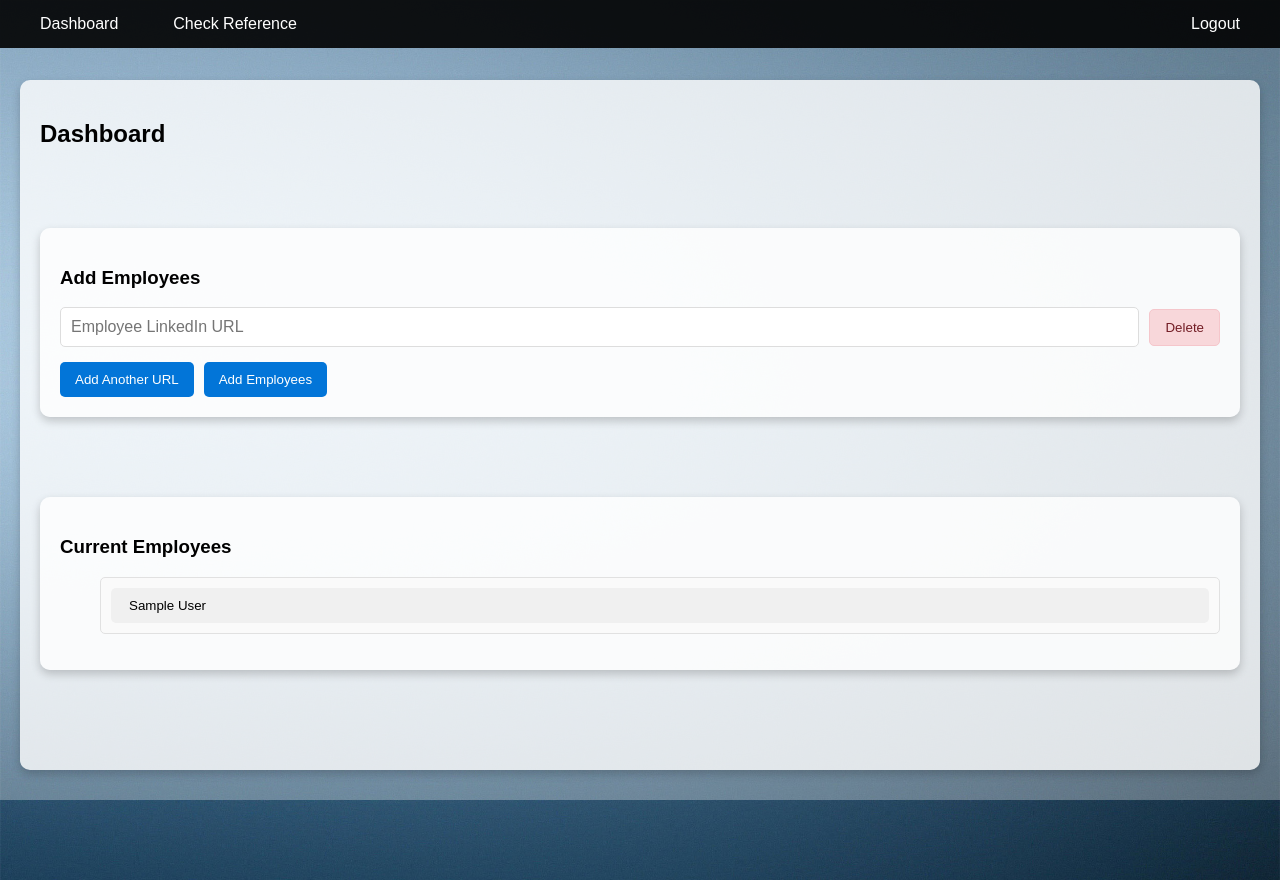
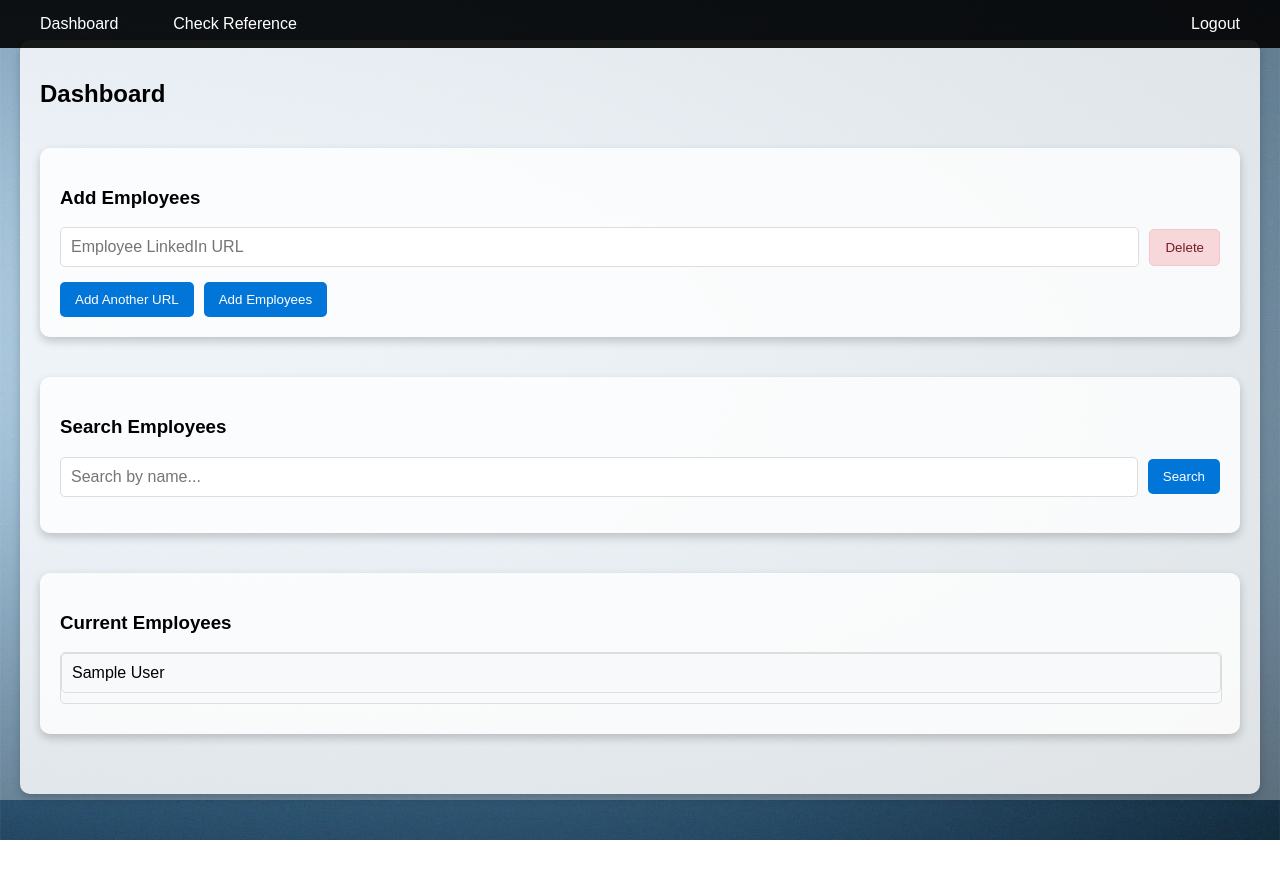
Before and after one commit to ColeUyematsu/Linkedin-Reference-Checker, a Flask app: page /dashboard in a window 1280 px wide. After the commit the page ends 840 px from the top, so only its background shows below. Run offline with Flask 3, Linux system fonts and the light colour scheme; a user stored in the database is signed in; tables that the repository leaves empty hold one stand-in row (values such as "Sample post").

Commit message:
appearance

```diff
--- a/routes.py
+++ b/routes.py
@@ -1,4 +1,4 @@
-from flask import render_template, url_for, flash, redirect, request
+from flask import render_template, url_for, flash, redirect, request, jsonify
 from flask_login import login_user, current_user, logout_user, login_required
 from models import db, User, Employee
 from linkedin_reference_checker import fetch_employee_data, check_shared_experience, fetch_linkedin_profiles, parse_dates, normalize_company_name, process_profile_data
@@ -6,6 +6,7 @@
 from flask import Blueprint
 import pandas as pd
 from datetime import datetime
+
 
 main = Blueprint('main', __name__)
 
@@ -256,3 +257,13 @@
 def logout():
     logout_user()
     return redirect(url_for('main.login'))
+
+@main.route('/search', methods=['GET'])
+def search_employees():
+    query = request.args.get('q', '').lower()
+    # Perform a SQL query to find matches
+    results = Employee.query.filter(Employee.name.ilike(f'%{query}%')).limit(5).all()
+
+    # Format results as JSON
+    output = [{"id": emp.id, "name": emp.name, "experience": emp.experience} for emp in results]
+    return jsonify(output)
--- a/static/dashboard.js
+++ b/static/dashboard.js
@@ -1,13 +1,25 @@
 // Collapsible functionality
-var coll = document.getElementsByClassName("collapsible");
-for (var i = 0; i < coll.length; i++) {
-    coll[i].addEventListener("click", function () {
-        this.classList.toggle("active");
-        var content = this.nextElementSibling;
-        content.style.display = (content.style.display === "block") ? "none" : "block";
+// Dropdown toggle functionality
+function toggleDropdown(id) {
+    const dropdown = document.getElementById(id);
+
+    // Close all dropdowns except the one clicked
+    document.querySelectorAll('.dropdown-content').forEach(drop => {
+        if (drop.id !== id) drop.classList.remove('active'); // Hide others
     });
+
+    // Toggle visibility for the selected dropdown
+    dropdown.classList.toggle('active');
 }
 
+// Close dropdowns if the user clicks outside
+window.addEventListener('click', function (e) {
+    if (!e.target.matches('.dropdown-btn')) { // Only dropdown buttons should trigger toggle
+        document.querySelectorAll('.dropdown-content').forEach(dropdown => {
+            dropdown.classList.remove('active'); // Close all dropdowns
+        });
+    }
+});
 // Add new input field with consistent "Delete" button styling
 function addInput() {
     // Container for input and delete button
@@ -42,3 +54,79 @@
     var inputDiv = element.parentNode;
     inputDiv.remove();
 }
+function searchEmployees() {
+    const query = document.getElementById("searchInput").value;
+
+    fetch(`/search?q=${query}`)
+        .then(response => response.json())
+        .then(results => {
+            const searchResults = document.getElementById("searchResults");
+            searchResults.innerHTML = ""; // Clear previous results
+
+            if (results.length === 0) {
+                searchResults.innerHTML = "<li class='list-group-item'>No results found</li>";
+                return;
+            }
+
+            results.forEach(employee => {
+                const listItem = document.createElement("li");
+                listItem.classList.add("employee");
+
+                // Create Employee Entry
+                const employeeEntry = document.createElement("div");
+                employeeEntry.classList.add("employee-entry");
+
+                // Name as Dropdown Button
+                const dropdownBtn = document.createElement("div");
+                dropdownBtn.classList.add("employee-name", "dropdown-btn");
+                dropdownBtn.textContent = employee.name;
+                dropdownBtn.onclick = function () {
+                    toggleDropdown(`dropdown${employee.id}`);
+                };
+
+                // Dropdown Content
+                const dropdownContent = document.createElement("div");
+                dropdownContent.classList.add("dropdown-content");
+                dropdownContent.id = `dropdown${employee.id}`;
+                dropdownContent.innerHTML = `
+                    <p>${employee.experience}</p>
+                    <form method="POST" action="/delete_employee/${employee.id}" style="margin-top: 10px;">
+                        <button type="submit" class="soft-danger" onclick="return confirm('Are you sure you want to delete this employee?');">
+                            Delete
+                        </button>
+                    </form>
+                `;
+
+                // Append elements
+                employeeEntry.appendChild(dropdownBtn);
+                employeeEntry.appendChild(dropdownContent);
+                listItem.appendChild(employeeEntry);
+                searchResults.appendChild(listItem);
+            });
+        })
+        .catch(error => console.error("Error:", error));
+}
+
+// Function to delete employee directly from search results
+function deleteEmployee(employeeId, element) {
+    if (confirm("Are you sure you want to delete this employee?")) {
+        fetch(`/delete_employee/${employeeId}`, {
+            method: 'POST',
+            headers: {
+                'Content-Type': 'application/x-www-form-urlencoded'
+            },
+        })
+        .then(response => {
+            if (response.redirected) {
+                window.location.href = response.url; // Handle redirects
+            } else {
+                element.remove(); // Remove this result from the list
+                alert("Employee deleted successfully!");
+            }
+        })
+        .catch(error => {
+            console.error("Error:", error);
+            alert("Failed to delete employee.");
+        });
+    }
+}
--- a/static/style.css
+++ b/static/style.css
@@ -69,7 +69,7 @@
 
 /* Main Content Containers */
 .container {
-    margin: 80px auto; /* Spacing below navbar */
+    margin: 40px auto; /* Spacing below navbar */
     padding: 20px;
     max-width: 1200px; /* Keep within bounds */
     background-color: rgba(255, 255, 255, 0.8); /* Light background */
@@ -209,21 +209,82 @@
 button.soft-danger:hover {
     background-color: #f1b0b7;
 }
-
-/* Employee List */
+/* General Employee List Styles */
 .employee-list {
     margin-top: 20px;
+    padding: 20px;
 }
 
-.employee {
-    display: flex;
-    align-items: center;
-    justify-content: space-between;
-    background-color: #fafafa;
+/* Employee List Container */
+.employee-list ul {
+    padding: 0;
+    margin: 0;
+    list-style-type: none; /* Remove bullet points */
+}
+
+/* Employee List Item */
+.employee-list li {
+    width: 100%; /* Take full width */
+    padding: 0; /* Remove padding inside the box */
+    border-radius: 5px;
+    margin-bottom: 10px; /* Space between list items */
+    background-color: #f8f9fa; /* Light background */
+    border: 1px solid #ddd; /* Add a border for separation */
+}
+
+/* Employee Entry - Dropdown Styling */
+.employee-entry {
+    width: 100%; /* Full width to align with input fields */
+    margin-bottom: 10px; /* Space between entries */
+}
+
+/* Employee Name Button - Full Width */
+.employee-name {
+    width: 100%; /* Full width */
+    padding: 10px; /* Padding inside the button */
+    font-size: 16px;
+    text-align: left; /* Left-aligned text */
+    border: 1px solid #ddd;
+    border-radius: 5px;
+    background-color: #f8f9fa;
+    cursor: pointer;
+    transition: background-color 0.3s ease;
+    box-sizing: border-box; /* Include padding and border */
+}
+
+.employee-name:hover {
+    background-color: #e8e8e8; /* Hover effect */
+}
+
+/* Dropdown Content */
+.dropdown-content {
+    display: none; /* Hidden initially */
+    width: 100%; /* Match parent width */
     padding: 10px;
-    border: 1px solid #e1e1e1;
-    margin-bottom: 8px;
+    border: 1px solid #ddd;
     border-radius: 5px;
+    background-color: #f8f9fa;
+    box-sizing: border-box; /* Include padding and border */
+}
+
+/* Show dropdown when active */
+.dropdown-content.active {
+    display: block;
+}
+
+/* Delete Button in Dropdown */
+.dropdown-content button {
+    padding: 5px 10px;
+    background-color: #d9534f;
+    color: white;
+    border: none;
+    border-radius: 5px;
+    cursor: pointer;
+    transition: all 0.3s ease;
+}
+
+.dropdown-content button:hover {
+    background-color: #c9302c;
 }
 
 /* Collapsible Sections */
@@ -241,6 +302,7 @@
     background-color: #e8e8e8;
 }
 
+/* Collapsible Content */
 .content {
     padding: 8px 18px;
     display: none;
@@ -252,6 +314,73 @@
     display: flex;
     justify-content: flex-start;
     gap: 10px;
+}
+
+/* Search Employees Container */
+.search-container {
+    margin: 20px auto; /* Consistent margin */
+    padding: 20px; /* Match padding with other containers */
+    max-width: 800px; /* Same width as input fields and dropdowns */
+    background-color: rgba(255, 255, 255, 0.8); /* Light background */
+    border-radius: 10px; /* Consistent rounded corners */
+    box-shadow: 0 4px 10px rgba(0, 0, 0, 0.2); /* Matching shadow */
+}
+
+/* Search Input Field */
+.search-container input[type="text"] {
+    width: 100%; /* Full width inside container */
+    padding: 10px;
+    font-size: 16px;
+    border: 1px solid #ddd;
+    border-radius: 5px;
+}
+
+/* Search Button */
+.search-container button {
+    padding: 10px 15px;
+    background-color: #0275d8; /* Primary button style */
+    color: white;
+    border: none;
+    border-radius: 5px;
+    cursor: pointer;
+    transition: background-color 0.3s ease;
+}
+
+.search-container button:hover {
+    background-color: #025aa5;
+}
+
+/* Search Results */
+#searchResults {
+    margin-top: 10px;
+    padding-left: 0;
+    list-style: none;
+}
+
+#searchResults li {
+    display: flex;
+    align-items: center;
+    justify-content: space-between;
+    padding: 10px;
+    border: 1px solid #ddd;
+    border-radius: 5px;
+    margin-bottom: 5px;
+    background-color: #f8f9fa;
+}
+
+/* Delete Button in Search Results */
+#searchResults button.soft-danger {
+    padding: 5px 10px;
+    background-color: #f8d7da;
+    color: #721c24;
+    border: #f5c6cb;
+    border-radius: 5px;
+    cursor: pointer;
+    transition: all 0.3s ease;
+}
+
+#searchResults button.soft-danger:hover {
+    background-color: #c9302c;
 }
 
 /* Responsive Design */
@@ -269,12 +398,14 @@
         height: auto;
         padding: 40px;
     }
-    .login-container h2{
+
+    .login-container h2 {
         font-size: 28px;
     }
+
     .login-container input,
     .login-container button {
-        font-size: 18px; /* Scale down inputs/buttons */
-        padding: 12px; /* Smaller padding */
+        font-size: 18px;
+        padding: 12px;
     }
 }
--- a/templates/base.html
+++ b/templates/base.html
@@ -41,5 +41,7 @@
     {% if not request.endpoint in ['main.login', 'main.register'] %}
     </div>
     {% endif %}
+
 </body>
+
 </html>
--- a/templates/dashboard.html
+++ b/templates/dashboard.html
@@ -45,23 +45,56 @@
     </form>
 </div>
 
+<!-- Search Employees Section -->
+<div class="container add-employee-container">
+    <h3>Search Employees</h3>
+    <!-- Input Section -->
+    <div class="url-input">
+        <input
+            type="text"
+            id="searchInput"
+            placeholder="Search by name..."
+            required
+        >
+        <!-- Search Button -->
+        <button
+            type="button"
+            class="primary"
+            onclick="searchEmployees()"
+        >
+            Search
+        </button>
+    </div>
+
+    <!-- Search Results -->
+    <ul id="searchResults" class="list-group">
+        <!-- Results will load here -->
+    </ul>
+</div>
 <!-- Employee List Section -->
 <div class="container employee-list">
     <h3>Current Employees</h3>
     <ul>
         {% for employee in employees %}
         <li class="employee">
-            <!-- Collapsible Button -->
-            <button class="collapsible">
+            <!-- Employee Entry -->
+            <div class="employee-entry">
+                <!-- Name as Dropdown Button -->
+                <div
+                    class="employee-name dropdown-btn"
+                    onclick="toggleDropdown('dropdown{{ employee.id }}')"
+                >
                     {{ employee.name }}
-            </button>
-            <div class="content">
-                {{ employee.experience|safe }}
+                </div>
+
+                <!-- Dropdown Menu -->
+                <div id="dropdown{{ employee.id }}" class="dropdown-content">
+                    <p>{{ employee.experience|safe }}</p>
                     <!-- Delete Form -->
                     <form
                         method="POST"
                         action="{{ url_for('main.delete_employee', employee_id=employee.id) }}"
-                    style="display:inline;"
+                        style="margin-top: 10px;"
                     >
                         <button
                             type="submit"
@@ -72,6 +105,7 @@
                         </button>
                     </form>
                 </div>
+            </div>
         </li>
         {% endfor %}
     </ul>
```
Also changed, not shown: instance/site.db. Lines whose indentation alone changed are shown as unchanged.
